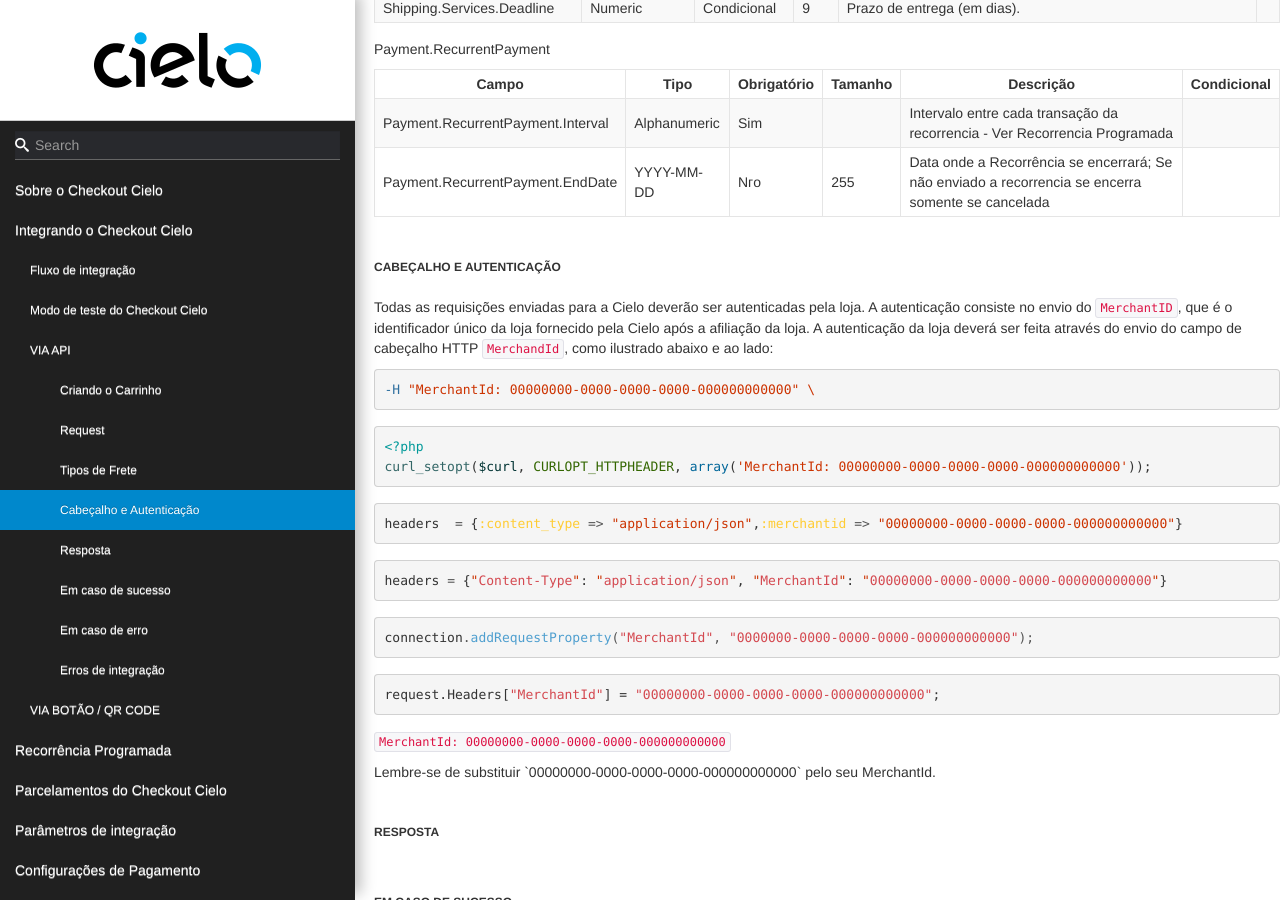
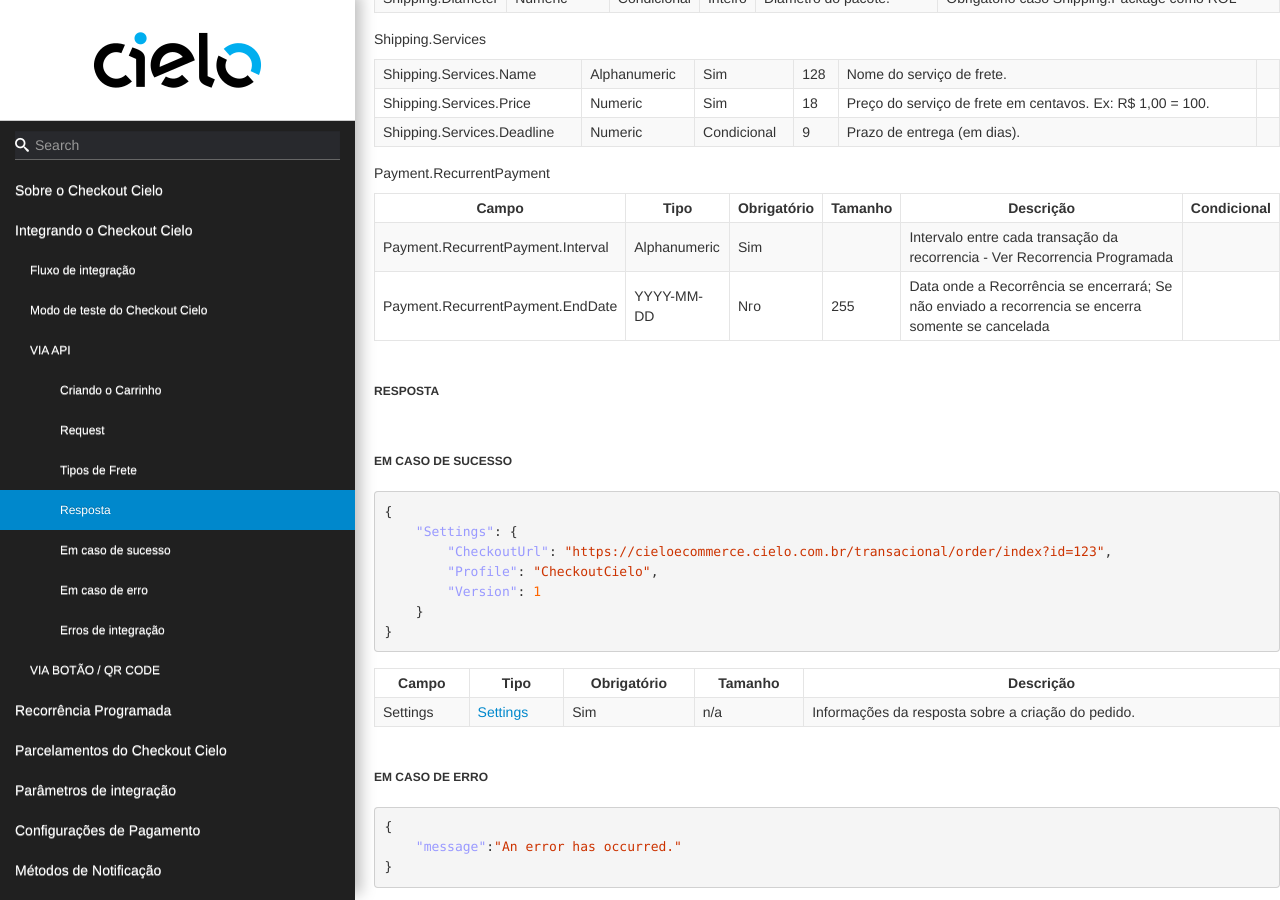
Before and after one commit to DeveloperCielo/Tutorial, a Jekyll site: the page built from _posts/2017-08-25-Checkout.md, in a window 1280 px wide and 900 px high, scrolled down 12485 px. Built offline with Jekyll 4.4.1, drawn with Linux system fonts in a browser that asks for light colours; some web fonts are replaced; some of the changed text lies outside the part shown.

Commit message:
Updated '_posts/2017-08-25-Checkout.md' via CloudCannon

````diff
--- a/_posts/2017-08-25-Checkout.md
+++ b/_posts/2017-08-25-Checkout.md
@@ -458,62 +465,6 @@
 
 
 
-
-
-
-
-
-
-
-
-
-
-
-
-
-
-
-
-
-
-### Cabeçalho e Autenticação
-
-Todas as requisições enviadas para a Cielo deverão ser autenticadas pela loja. A autenticação consiste no envio do `MerchantID`, que é o identificador único da loja fornecido pela Cielo após a afiliação da loja.
-A autenticação da loja deverá ser feita através do envio do campo de cabeçalho HTTP `MerchandId`, como ilustrado abaixo e ao lado:
-
-
-```shell
--H "MerchantId: 00000000-0000-0000-0000-000000000000" \
-```
-
-```php
-<?php
-curl_setopt($curl, CURLOPT_HTTPHEADER, array('MerchantId: 00000000-0000-0000-0000-000000000000'));
-```
-
-```ruby
-headers  = {:content_type => "application/json",:merchantid => "00000000-0000-0000-0000-000000000000"}
-```
-
-```python
-headers = {"Content-Type": "application/json", "MerchantId": "00000000-0000-0000-0000-000000000000"}
-```
-
-```java
-connection.addRequestProperty("MerchantId", "0000000-0000-0000-0000-000000000000");
-```
-
-```csharp
-request.Headers["MerchantId"] = "00000000-0000-0000-0000-000000000000";
-```
-
-
-
-`MerchantId: 00000000-0000-0000-0000-000000000000`
-
-<aside class="notice">
-Lembre-se de substituir `00000000-0000-0000-0000-000000000000` pelo seu MerchantId.
-</aside>
 
 
 ### Resposta
````
Also changed, not shown: other parts of _posts/2017-08-25-Checkout.md (+7 -0 lines).
